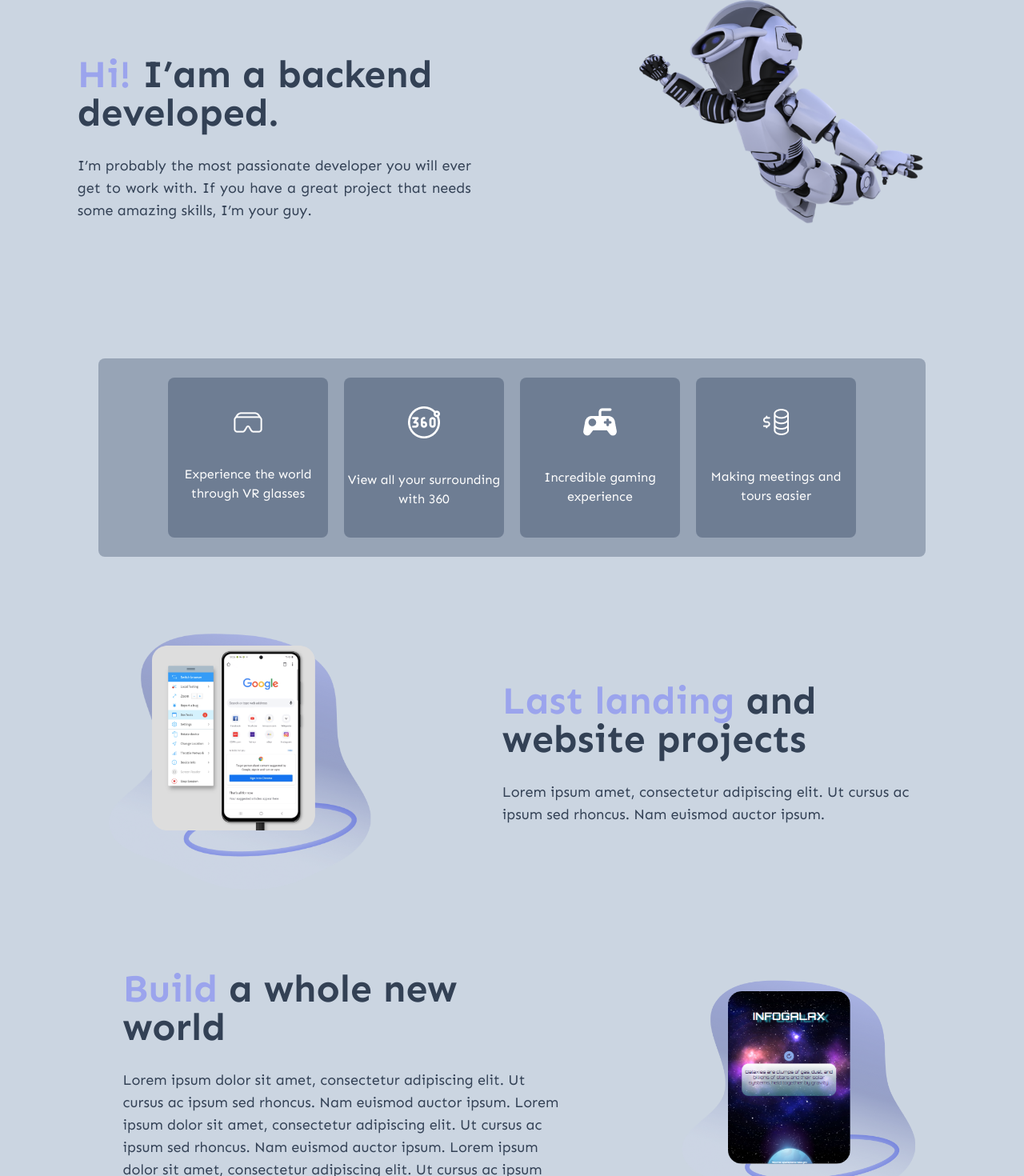
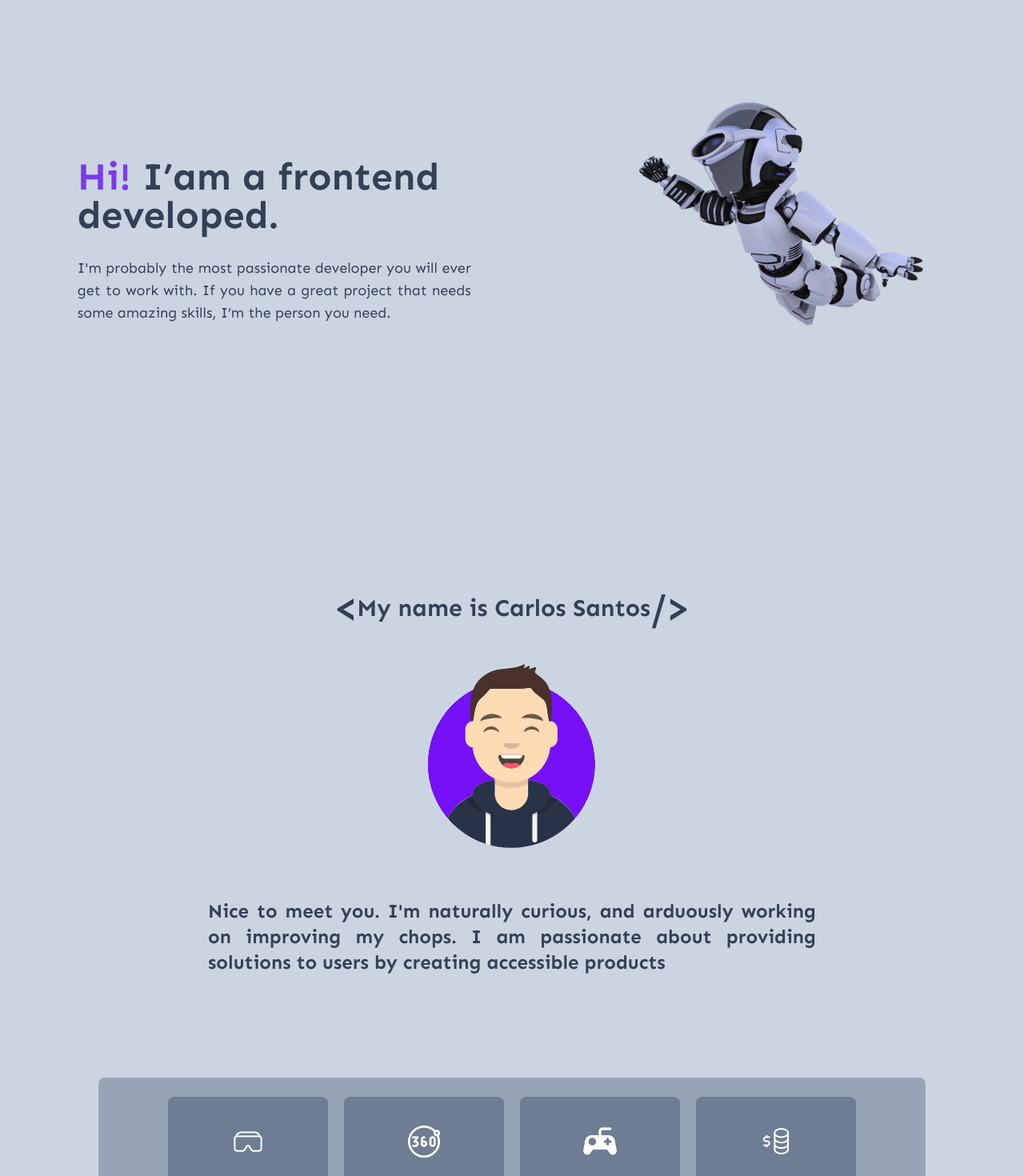
Before and after one commit to carlos-santos-tadeo/Portafolio, a React (Vite) app: page / in a window 1280 px wide. Shown: the part 81-1551 px from the top of the page at 80% size. Built offline with nearby package versions, Linux system fonts and the light colour scheme.

Commit message:
change-header

```diff
--- a/src/components/Header.jsx
+++ b/src/components/Header.jsx
@@ -2,16 +2,32 @@ import React from 'react'
 
 const Header = () => {
   return (
-    <section className='flex flex-col pt-[150px] mx-auto px-3 sm:px-8 sm:text-cyan-600 md:text-red-500 lg:text-green-500 sm:flex-row-reverse sm:max-w-[1280px]'>
-      <div className='max-w-[300px] mx-auto lg:max-w-[400px]'>
-        <img className='animate-bounce3' src="/images/robo.png" alt="" />
-      </div>
+    <main className='pb-20 sm:pt-16 md:pt-32'>
+      <section className='flex flex-col pt-[150px] mx-auto px-3 sm:px-8 sm:text-cyan-600 md:text-red-500 lg:text-green-500 sm:flex-row-reverse sm:max-w-[1280px]'>
+        <div className='max-w-[300px] mx-auto lg:max-w-[400px]'>
+          <img className='animate-bounce3' src="/images/robo.png" alt="" />
+        </div>
 
-      <section id='about_me' className='max-w-[500px] md:ml-[5%] mx-auto px-1'>
-        <h2 className='text-Violet1 font-bold text-[28px] lg:text-5xl mb-7'>Hi! <span className='text-slate-700'>I’am a backend developed.</span></h2>
-        <p className=' text-slate-700 text-sm md:text-lg text-justify'>I’m probably the most passionate developer you will ever get to work with. If you have a great project that needs some amazing skills, I’m your guy.</p>
+        <section className='max-w-[500px] md:ml-[5%] mx-auto px-1'>
+          <h2 className='text-violet-600 font-bold text-[28px] lg:text-5xl mb-7 hover:text-slate-700'>Hi! <span className='text-slate-700 hover:text-violet-600'>I’am a frontend developed.</span></h2>
+          <p className=' text-slate-700 text-sm md:text-lg text-justify'>I'm probably the most passionate developer you will ever get to work with. If you have a great project that needs some amazing skills, I’m the person you need.</p>
+        </section>
+      </section >
+
+      <section id='about_me' className='items-center flex flex-col mx-5 max-w-[1280px] sm:mx-auto md:pt-32 pt-40'>
+
+        <span className='flex sm:hover:gap-5 text-lg hover:gap-1 hover:text-violet-600 duration-200 md:mt-20 font-bold sm:text-5xl items-center text-slate-700'>
+          {'<'}<h2 className='sm:text-3xl text-slate-700'> My name is Carlos Santos</h2>{'/>'}
+        </span>
+        <div className='sm:w-[500px]' >
+          <img className='mx-auto' src="/images/profile.png" alt="" />
+        </div>
+
+        <div className='sm:px-5 text-slate-700 font-semibold text-justify max-w-[800px] mx-auto sm:text-2xl'>
+          <h2>Nice to meet you. I'm naturally curious, and arduously working on improving my chops. I am passionate about providing solutions to users by creating accessible products</h2>
+        </div>
       </section>
-    </section>
+    </main>
   )
 }
 
--- a/src/components/Navbar.jsx
+++ b/src/components/Navbar.jsx
@@ -19,17 +19,17 @@ const Navbar = () => {
       <i onClick={handleShowNav} className='bx bx-menu text-black text-3xl cursor-pointer md:hidden hover:bg-purple-700/80 hover:text-white hover:rounded-md'></i>
 
       <nav className={`bg-slate-300/95 text-black absolute top-full ${isShowNav ? "left-0" : "-left-full"} w-full grid text-lg gap-2 duration-200 md:static md:flex md:w-auto md:mx-auto`}>
-        <span className='hover:bg-purple-700/80 flex hover:gap-3 hover:text-white hover:rounded-md p-4 duration-200 pl-2'>
+        <span className='hover:bg-violet-600 flex hover:gap-3 hover:text-white hover:rounded-md p-4 duration-200 pl-2'>
           {'<'}<a href="#"  onClick={handleShowNav}>Home</a>{'/>'}
         </span>
-        <span className='hover:bg-purple-700/80 flex hover:gap-3 hover:text-white hover:rounded-md p-4 duration-200 pl-2'>
+        <span className='hover:bg-violet-600 flex hover:gap-3 hover:text-white hover:rounded-md p-4 duration-200 pl-2'>
           {'<'}<a href="#project" onClick={handleShowNav}>Project</a>{'/>'}
         </span>
-        <span className='hover:bg-purple-700/80 flex hover:gap-3 hover:text-white hover:rounded-md p-4 duration-200 pl-2'>
+        <span className='hover:bg-violet-600 flex hover:gap-3 hover:text-white hover:rounded-md p-4 duration-200 pl-2'>
           {'<'}<a href="#about_me"  onClick={handleShowNav}>About me</a>{'/>'}
         </span>
 
-        <span className='hover:bg-purple-700/80 flex hover:gap-3 hover:text-white hover:rounded-md p-4 duration-200 pl-2'>
+        <span className='hover:bg-violet-600 flex hover:gap-3 hover:text-white hover:rounded-md p-4 duration-200 pl-2'>
           {'<'}<a href="#footer" onClick={handleShowNav}>Contact me</a>{'/>'}
         </span>
 
--- a/src/components/Project.jsx
+++ b/src/components/Project.jsx
@@ -2,7 +2,7 @@ import React from 'react'
 
 const Project = () => {
     return (
-        <main id='project'>
+        <main id='project' className='md:pt-14'>
             <section className='mx-auto sm:items-center sm:gap-12 sm:flex-row-reverse flex flex-col gap-5 px-3 py-[20px] sm:max-w-[1280px] sm:px-8 '>
                 <div className='ml-3 mb-5 sm:max-w-[45%] sm:mr-[6%]'>
                     <h3 className='text-Violet1 font-bold text-3xl lg:text-5xl mb-7'>Last landing <span className='text-slate-700'>and website projects</span></h3>
```
Also changed, not shown: public/images/profile.png (added).
